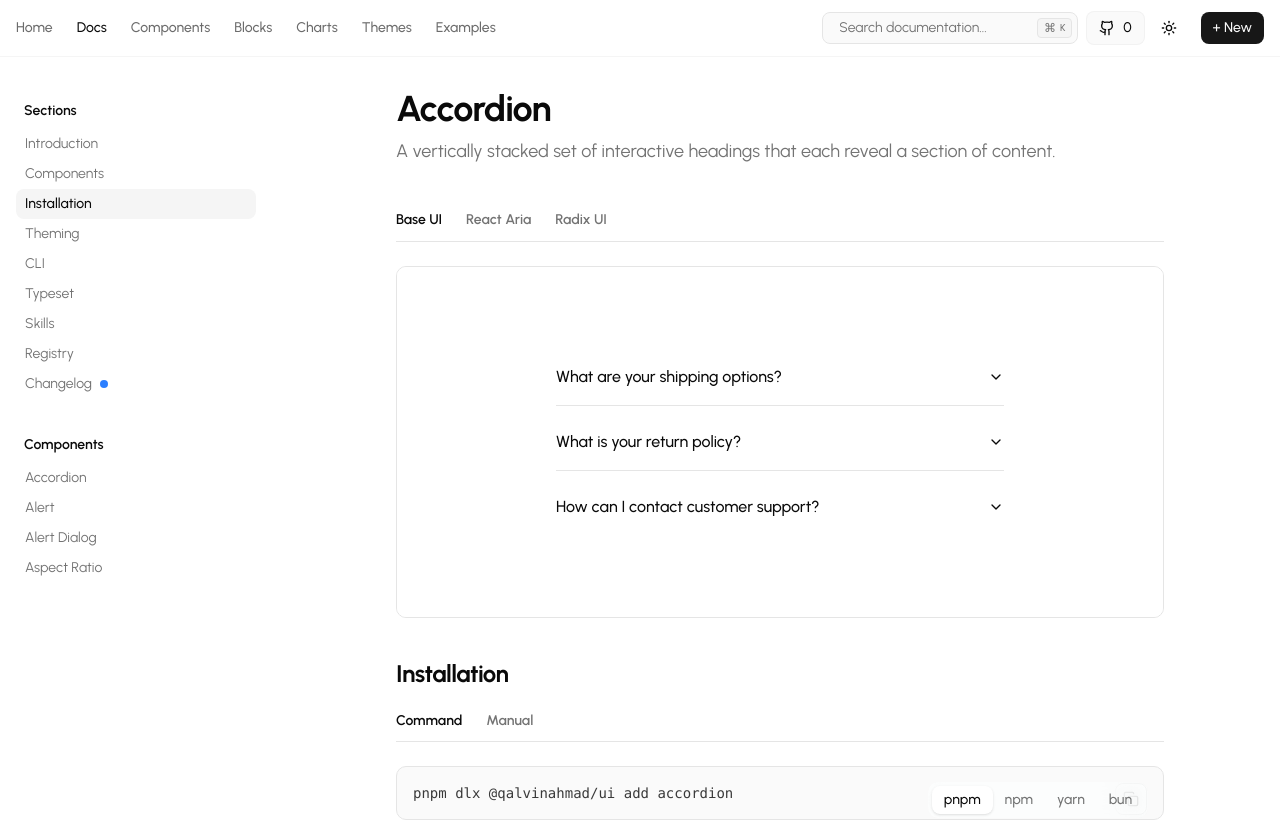
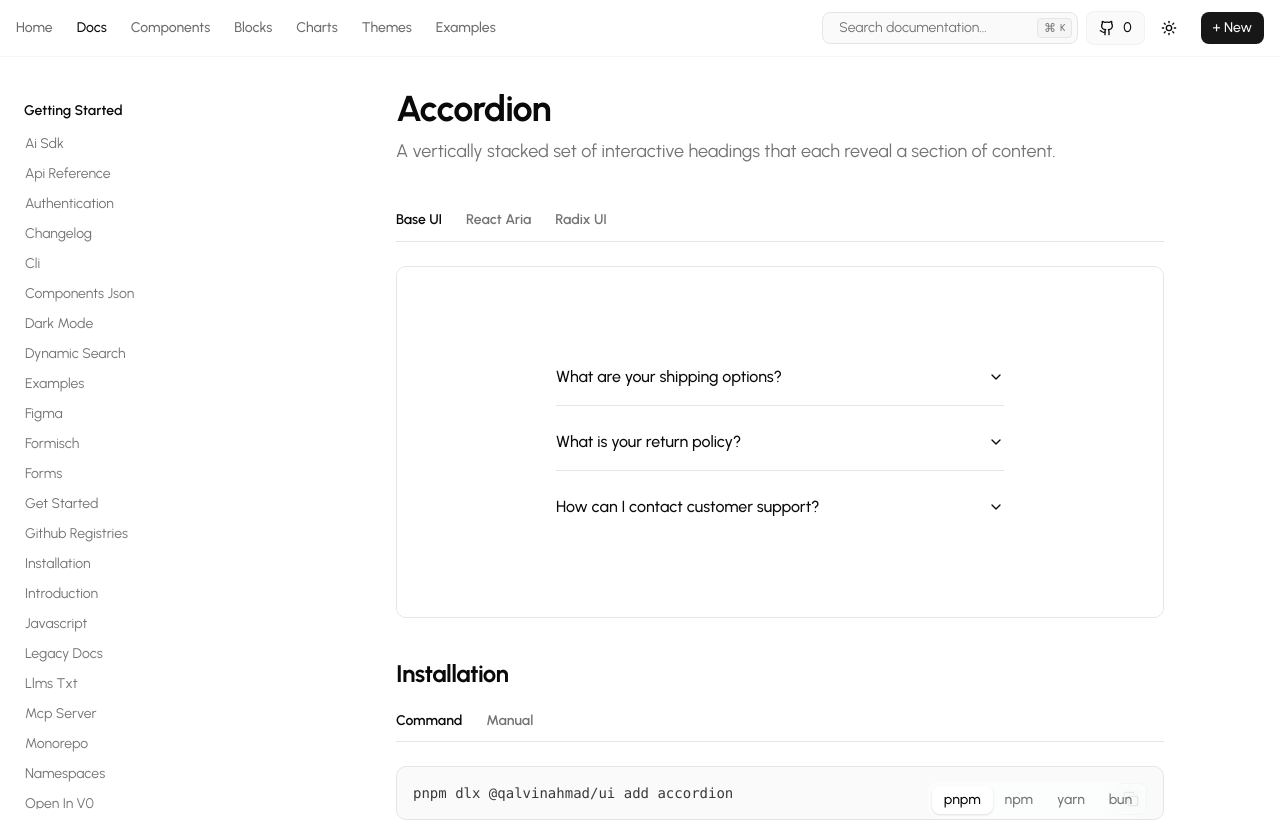
Before and after one commit to qalvinahmad/qalvinui, a Next.js app: page /docs/components/accordion in a window 1280 px wide. Shown: the top 821 px of the page. Built offline with nearby package versions, Linux system fonts and the light colour scheme; no server answers.

Commit message:
fix: populate docs sidebar with all generated components and pages

```diff
--- a/src/app/docs/layout.tsx
+++ b/src/app/docs/layout.tsx
@@ -1,38 +1,152 @@
 import Link from "next/link";
+import { headers } from "next/headers";
+
+function NavLink({ href, children, isNew = false }: { href: string; children: React.ReactNode, isNew?: boolean }) {
+  // We can add logic to highlight the active link based on current path if needed,
+  // but for simplicity, we'll just render it normally for now.
+  return (
+    <Link href={href} className="flex w-full items-center rounded-md border border-transparent px-2 py-1 hover:underline text-muted-foreground">
+      {children}
+      {isNew && <span className="ml-2 rounded-md bg-[#adfa1d] px-1.5 py-0.5 text-xs leading-none text-[#000000] no-underline group-hover:no-underline">New</span>}
+    </Link>
+  );
+}
 
 export default function DocsLayout({
   children,
 }: {
   children: React.ReactNode;
 }) {
+  const sections = [
+    { title: "Ai Sdk", href: "/docs/ai-sdk" },
+    { title: "Api Reference", href: "/docs/api-reference" },
+    { title: "Authentication", href: "/docs/authentication" },
+    { title: "Changelog", href: "/docs/changelog" },
+    { title: "Cli", href: "/docs/cli" },
+    { title: "Components Json", href: "/docs/components-json" },
+    { title: "Dark Mode", href: "/docs/dark-mode" },
+    { title: "Dynamic Search", href: "/docs/dynamic-search" },
+    { title: "Examples", href: "/docs/examples" },
+    { title: "Figma", href: "/docs/figma" },
+    { title: "Formisch", href: "/docs/formisch" },
+    { title: "Forms", href: "/docs/forms" },
+    { title: "Get Started", href: "/docs/get-started" },
+    { title: "Github Registries", href: "/docs/github-registries" },
+    { title: "Installation", href: "/docs/installation" },
+    { title: "Introduction", href: "/docs/introduction" },
+    { title: "Javascript", href: "/docs/javascript" },
+    { title: "Legacy Docs", href: "/docs/legacy-docs" },
+    { title: "Llms Txt", href: "/docs/llms-txt" },
+    { title: "Mcp Server", href: "/docs/mcp-server" },
+    { title: "Monorepo", href: "/docs/monorepo" },
+    { title: "Namespaces", href: "/docs/namespaces" },
+    { title: "Open In V0", href: "/docs/open-in-v0" },
+    { title: "Package Imports", href: "/docs/package-imports" },
+    { title: "React Hook Form", href: "/docs/react-hook-form" },
+    { title: "Registry", href: "/docs/registry" },
+    { title: "Registry Directory", href: "/docs/registry-directory" },
+    { title: "Registry Item Json", href: "/docs/registry-item-json" },
+    { title: "Registry Json", href: "/docs/registry-json" },
+    { title: "Scroll Fade", href: "/docs/scroll-fade" },
+    { title: "Shadcn Helpers", href: "/docs/shadcn-helpers" },
+    { title: "Shadcn React", href: "/docs/shadcn-react" },
+    { title: "Shimmer", href: "/docs/shimmer" },
+    { title: "Skills", href: "/docs/skills" },
+    { title: "Tanstack Ai", href: "/docs/tanstack-ai" },
+    { title: "Tanstack Form", href: "/docs/tanstack-form" },
+    { title: "Theming", href: "/docs/theming" },
+    { title: "Typeset", href: "/docs/typeset" },
+    { title: "Utilities", href: "/docs/utilities" }
+  ];
+
+  const components = [
+    { title: "Accordion", href: "/docs/components/accordion" },
+    { title: "Alert", href: "/docs/components/alert" },
+    { title: "Alert Dialog", href: "/docs/components/alert-dialog" },
+    { title: "Aspect Ratio", href: "/docs/components/aspect-ratio" },
+    { title: "Attachment", href: "/docs/components/attachment" },
+    { title: "Avatar", href: "/docs/components/avatar" },
+    { title: "Badge", href: "/docs/components/badge" },
+    { title: "Breadcrumb", href: "/docs/components/breadcrumb" },
+    { title: "Bubble", href: "/docs/components/bubble" },
+    { title: "Button", href: "/docs/components/button" },
+    { title: "Button Group", href: "/docs/components/button-group" },
+    { title: "Calendar", href: "/docs/components/calendar" },
+    { title: "Card", href: "/docs/components/card" },
+    { title: "Carousel", href: "/docs/components/carousel" },
+    { title: "Chart", href: "/docs/components/chart" },
+    { title: "Checkbox", href: "/docs/components/checkbox" },
+    { title: "Collapsible", href: "/docs/components/collapsible" },
+    { title: "Combobox", href: "/docs/components/combobox" },
+    { title: "Command", href: "/docs/components/command" },
+    { title: "Context Menu", href: "/docs/components/context-menu" },
+    { title: "Data Table", href: "/docs/components/data-table" },
+    { title: "Date Picker", href: "/docs/components/date-picker" },
+    { title: "Dialog", href: "/docs/components/dialog" },
+    { title: "Direction", href: "/docs/components/direction" },
+    { title: "Drawer", href: "/docs/components/drawer" },
+    { title: "Dropdown Menu", href: "/docs/components/dropdown-menu" },
+    { title: "Empty", href: "/docs/components/empty" },
+    { title: "Field", href: "/docs/components/field" },
+    { title: "Hover Card", href: "/docs/components/hover-card" },
+    { title: "Input", href: "/docs/components/input" },
+    { title: "Input Group", href: "/docs/components/input-group" },
+    { title: "Input Otp", href: "/docs/components/input-otp" },
+    { title: "Item", href: "/docs/components/item" },
+    { title: "Kbd", href: "/docs/components/kbd" },
+    { title: "Label", href: "/docs/components/label" },
+    { title: "Marker", href: "/docs/components/marker" },
+    { title: "Menubar", href: "/docs/components/menubar" },
+    { title: "Message", href: "/docs/components/message" },
+    { title: "Message Scroller", href: "/docs/components/message-scroller" },
+    { title: "Native Select", href: "/docs/components/native-select" },
+    { title: "Navigation Menu", href: "/docs/components/navigation-menu" },
+    { title: "Pagination", href: "/docs/components/pagination" },
+    { title: "Popover", href: "/docs/components/popover" },
+    { title: "Progress", href: "/docs/components/progress" },
+    { title: "Questionnaire", href: "/docs/components/questionnaire" },
+    { title: "Radio Group", href: "/docs/components/radio-group" },
+    { title: "Resizable", href: "/docs/components/resizable" },
+    { title: "Scroll Area", href: "/docs/components/scroll-area" },
+    { title: "Select", href: "/docs/components/select" },
+    { title: "Separator", href: "/docs/components/separator" },
+    { title: "Sheet", href: "/docs/components/sheet" },
+    { title: "Sidebar", href: "/docs/components/sidebar" },
+    { title: "Skeleton", href: "/docs/components/skeleton" },
+    { title: "Slider", href: "/docs/components/slider" },
+    { title: "Spinner", href: "/docs/components/spinner" },
+    { title: "Switch", href: "/docs/components/switch" },
+    { title: "Table", href: "/docs/components/table" },
+    { title: "Tabs", href: "/docs/components/tabs" },
+    { title: "Textarea", href: "/docs/components/textarea" },
+    { title: "Toast", href: "/docs/components/toast" },
+    { title: "Toggle", href: "/docs/components/toggle" },
+    { title: "Toggle Group", href: "/docs/components/toggle-group" },
+    { title: "Tooltip", href: "/docs/components/tooltip" },
+    { title: "Typography", href: "/docs/components/typography" }
+  ];
+
   return (
     <div className="container mx-auto px-4 max-w-screen-2xl">
       <div className="flex flex-col md:flex-row gap-6 md:gap-10 py-8">
         <aside className="w-full md:w-[220px] lg:w-[240px] shrink-0">
-          <div className="sticky top-20 h-[calc(100vh-5rem)] overflow-y-auto">
-            <div className="space-y-4">
+          <div className="sticky top-20 h-[calc(100vh-5rem)] overflow-y-auto pb-10">
+            <div className="space-y-6">
               <div className="py-2">
-                <h4 className="mb-1 rounded-md px-2 py-1 text-sm font-semibold">Sections</h4>
+                <h4 className="mb-1 rounded-md px-2 py-1 text-sm font-semibold">Getting Started</h4>
                 <div className="grid grid-flow-row auto-rows-max text-sm">
-                  <Link href="/docs/introduction" className="flex w-full items-center rounded-md border border-transparent px-2 py-1 hover:underline text-muted-foreground">Introduction</Link>
-                  <Link href="/docs/components" className="flex w-full items-center rounded-md border border-transparent px-2 py-1 hover:underline text-muted-foreground">Components</Link>
-                  <Link href="/docs/installation" className="flex w-full items-center rounded-md border border-transparent px-2 py-1 hover:underline font-medium text-foreground bg-muted">Installation</Link>
-                  <Link href="/docs/theming" className="flex w-full items-center rounded-md border border-transparent px-2 py-1 hover:underline text-muted-foreground">Theming</Link>
-                  <Link href="/docs/cli" className="flex w-full items-center rounded-md border border-transparent px-2 py-1 hover:underline text-muted-foreground">CLI</Link>
-                  <Link href="/docs/typeset" className="flex w-full items-center rounded-md border border-transparent px-2 py-1 hover:underline text-muted-foreground">Typeset</Link>
-                  <Link href="/docs/skills" className="flex w-full items-center rounded-md border border-transparent px-2 py-1 hover:underline text-muted-foreground">Skills</Link>
-                  <Link href="/docs/registry" className="flex w-full items-center rounded-md border border-transparent px-2 py-1 hover:underline text-muted-foreground">Registry</Link>
-                  <Link href="/docs/changelog" className="flex w-full items-center rounded-md border border-transparent px-2 py-1 hover:underline text-muted-foreground">Changelog <span className="ml-2 w-2 h-2 rounded-full bg-blue-500"></span></Link>
+                  {sections.map((item) => (
+                    <NavLink key={item.href} href={item.href}>{item.title}</NavLink>
+                  ))}
                 </div>
               </div>
 
               <div className="py-2">
                 <h4 className="mb-1 rounded-md px-2 py-1 text-sm font-semibold">Components</h4>
                 <div className="grid grid-flow-row auto-rows-max text-sm">
-                  <Link href="/docs/components/accordion" className="flex w-full items-center rounded-md border border-transparent px-2 py-1 hover:underline text-muted-foreground">Accordion</Link>
-                  <Link href="/docs/components/alert" className="flex w-full items-center rounded-md border border-transparent px-2 py-1 hover:underline text-muted-foreground">Alert</Link>
-                  <Link href="/docs/components/alert-dialog" className="flex w-full items-center rounded-md border border-transparent px-2 py-1 hover:underline text-muted-foreground">Alert Dialog</Link>
-                  <Link href="/docs/components/aspect-ratio" className="flex w-full items-center rounded-md border border-transparent px-2 py-1 hover:underline text-muted-foreground">Aspect Ratio</Link>
+                  {components.map((item) => (
+                    <NavLink key={item.href} href={item.href}>{item.title}</NavLink>
+                  ))}
                 </div>
               </div>
             </div>
```
